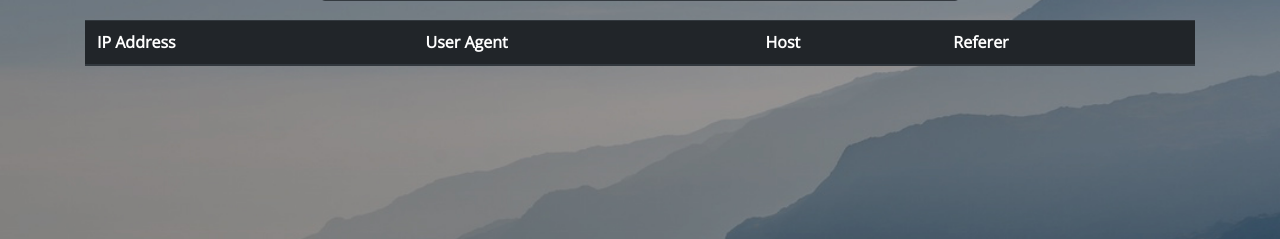
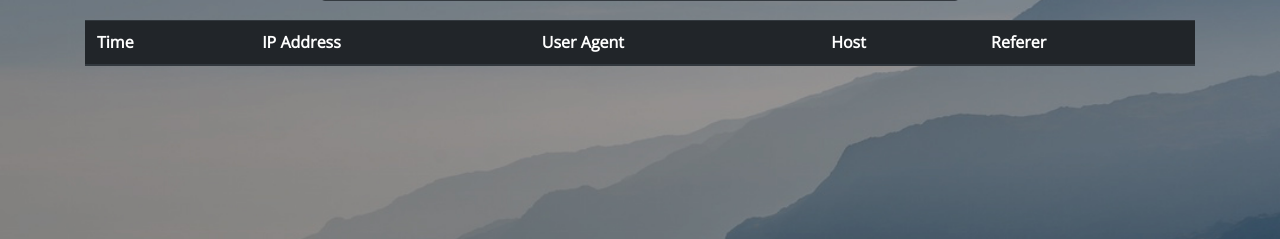
Before and after one commit to realsdx/onelogger, a Django app: template iplogger/templates/iplogger/results.html in a window 1280 px wide. Shown: the part 165-404 px from the top of the page. Run offline with Django 3.2, Linux system fonts and the light colour scheme; the template is opened without the code that fills it, so the values that code supplies are empty; some libraries are stand-ins or nearby versions.

Commit message:
Added time display in results

```diff
--- a/iplogger/templates/iplogger/results.html
+++ b/iplogger/templates/iplogger/results.html
@@ -10,6 +10,7 @@
         <table class="table table-hover table-dark">
             <thead>
                 <tr>
+                    <th>Time</th>
                     <th>IP Address</th>
                     <th>User Agent</th>
                     <th>Host</th>
--- a/iplogger/views.py
+++ b/iplogger/views.py
@@ -9,6 +9,8 @@ from iplogger.forms import UserCreationForm
 from django.contrib.auth.decorators import login_required
 
 import json
+from datetime import datetime
+from django.utils import formats
 import traceback
 
 #Django sucks here, Need to import the custom User model explicitly, even though u updated th settings
@@ -65,7 +67,11 @@ def results(req, tracking_code):
 
     logs = {}
     for i,log in enumerate(logs_obj_list):
+        hit_time = datetime.strftime(log.last_hit, "%b %d '%y %H:%M:%S %p")
+        #Insanely ugly String formating
+        log.headers_info = '{' + '"hit":"' + str(hit_time) + '", ' +log.headers_info[1:]
         logs.update({ i:json.loads(log.headers_info) })
+
 
     context={'tracking_code':tracking_code,'logs':logs}
     return render(req,'iplogger/results.html',context)
```
